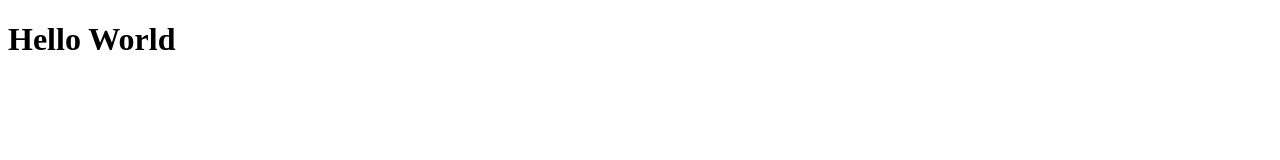
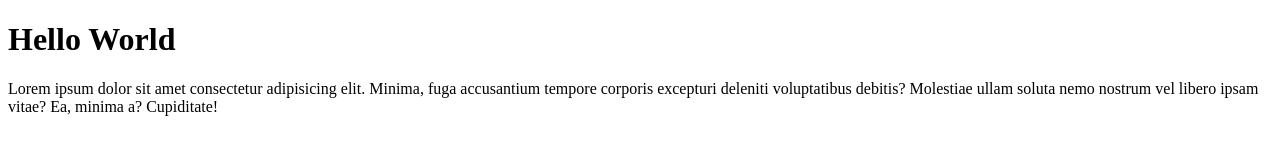
Before and after one commit to BangOns/belajar_bebas_2, a plain HTML site: page index.html in a window 1280 px wide. Drawn offline with Linux system fonts and the light colour scheme.

Commit message:
menambhakn pragraph

```diff
--- a/index.html
+++ b/index.html
@@ -8,5 +8,11 @@
   </head>
   <body>
     <h1>Hello World</h1>
+    <p>
+      Lorem ipsum dolor sit amet consectetur adipisicing elit. Minima, fuga
+      accusantium tempore corporis excepturi deleniti voluptatibus debitis?
+      Molestiae ullam soluta nemo nostrum vel libero ipsam vitae? Ea, minima a?
+      Cupiditate!
+    </p>
   </body>
 </html>
```
